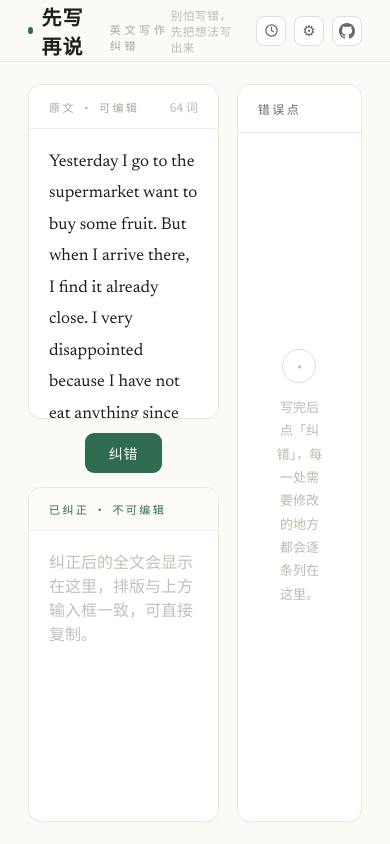
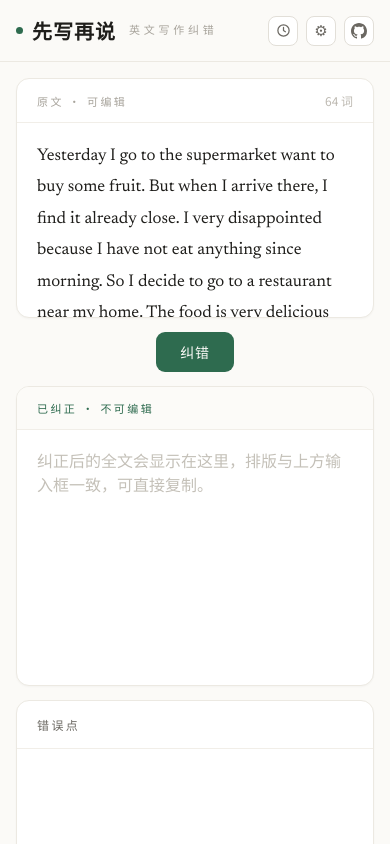
Before and after one commit to kpaxian7/english_writing, a React (Vite) app: page / in a window 390 px wide. Shown: the top 844 px of the page. Built offline with nearby package versions, Linux system fonts and the light colour scheme; the HTML template or start-up script is replaced by a standard one.

Commit message:
Add responsive mobile layout
Co-Authored-By: Claude Opus 4.8 <noreply@anthropic.com>

```diff
--- a/src/App.tsx
+++ b/src/App.tsx
@@ -112,14 +112,11 @@ export default function App() {
 
   return (
     <div
+      className="app-root"
       style={{
-        height: '100vh',
-        overflow: 'hidden',
         background: colors.paper,
         color: colors.ink,
         fontFamily: fontFamilies.sans,
-        display: 'flex',
-        flexDirection: 'column',
       }}
     >
       <Header
@@ -127,9 +124,9 @@ export default function App() {
         onOpenSettings={() => setShowSettings(true)}
       />
 
-      <div style={{ flex: 1, minHeight: 0, display: 'flex', gap: 18, padding: '22px 28px' }}>
+      <div className="app-main">
         {/* 左列：原文 + 按钮 + 已纠正 */}
-        <div style={{ flex: 1.55, minWidth: 0, display: 'flex', flexDirection: 'column', gap: 14 }}>
+        <div className="app-col-left">
           <Editor
             text={text}
             onChange={setText}
--- a/src/components/CorrectedPanel.tsx
+++ b/src/components/CorrectedPanel.tsx
@@ -84,6 +84,7 @@ export default function CorrectedPanel({
 
   return (
     <div
+      className="panel-corrected"
       style={{
         flex: 1,
         minHeight: 0,
--- a/src/components/Editor.tsx
+++ b/src/components/Editor.tsx
@@ -11,6 +11,7 @@ interface Props {
 export default function Editor({ text, onChange, fontFamily, fontSize, wordCount }: Props) {
   return (
     <div
+      className="panel-editor"
       style={{
         flex: 1,
         minHeight: 0,
--- a/src/components/ErrorList.tsx
+++ b/src/components/ErrorList.tsx
@@ -81,6 +81,7 @@ export default function ErrorList({
 
   return (
     <div
+      className="panel-errors"
       style={{
         flex: 1,
         minWidth: 0,
--- a/src/components/Header.tsx
+++ b/src/components/Header.tsx
@@ -9,6 +9,7 @@ export default function Header({
 }) {
   return (
     <header
+      className="app-header"
       style={{
         height: 62,
         flex: 'none',
@@ -47,7 +48,7 @@ export default function Header({
       </div>
 
       <div style={{ display: 'flex', alignItems: 'center', gap: 18 }}>
-        <span style={{ fontSize: 11.5, letterSpacing: '0.06em', color: colors.muted2 }}>
+        <span className="header-tagline" style={{ fontSize: 11.5, letterSpacing: '0.06em', color: colors.muted2 }}>
           别怕写错，先把想法写出来
         </span>
         <div style={{ display: 'flex', alignItems: 'center', gap: 8 }}>
--- a/src/index.css
+++ b/src/index.css
@@ -77,3 +77,63 @@ textarea::placeholder {
     transform: rotate(360deg);
   }
 }
+
+/* 布局：桌面固定两栏满屏；窄屏改为纵向堆叠、整页滚动 */
+.app-root {
+  height: 100vh;
+  overflow: hidden;
+  display: flex;
+  flex-direction: column;
+}
+.app-main {
+  flex: 1;
+  min-height: 0;
+  display: flex;
+  gap: 18px;
+  padding: 22px 28px;
+}
+.app-col-left {
+  flex: 1.55;
+  min-width: 0;
+  display: flex;
+  flex-direction: column;
+  gap: 14px;
+}
+
+@media (max-width: 768px) {
+  .app-root {
+    height: auto;
+    min-height: 100vh;
+    overflow-y: auto;
+  }
+  .app-main {
+    flex-direction: column;
+    padding: 16px;
+    gap: 14px;
+  }
+  .app-col-left {
+    flex: none;
+  }
+  .panel-editor {
+    flex: none !important;
+    height: 240px;
+  }
+  .panel-corrected {
+    flex: none !important;
+    height: 300px;
+  }
+  .panel-errors {
+    flex: none !important;
+    height: 420px;
+  }
+  .app-header {
+    padding-left: 16px !important;
+    padding-right: 16px !important;
+  }
+}
+
+@media (max-width: 640px) {
+  .header-tagline {
+    display: none;
+  }
+}
```
